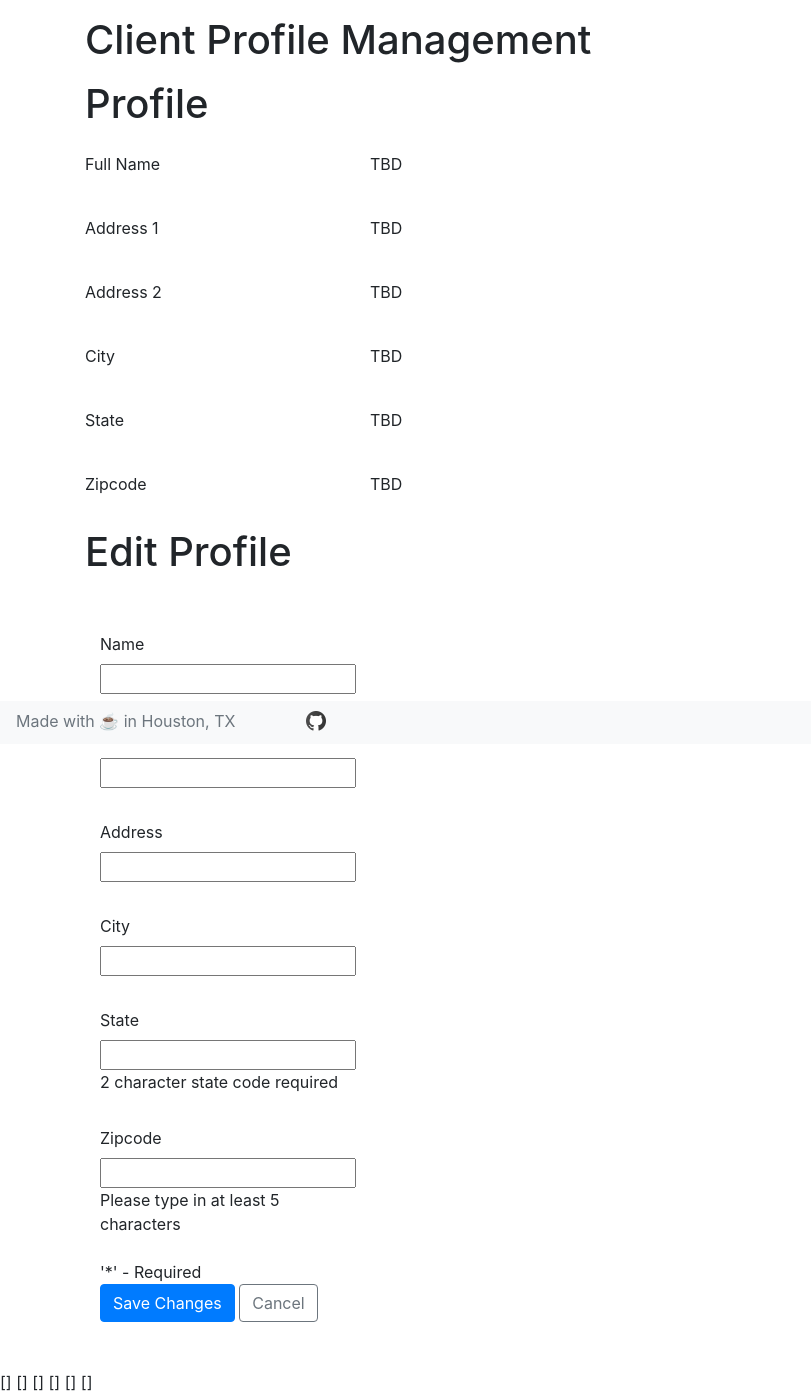
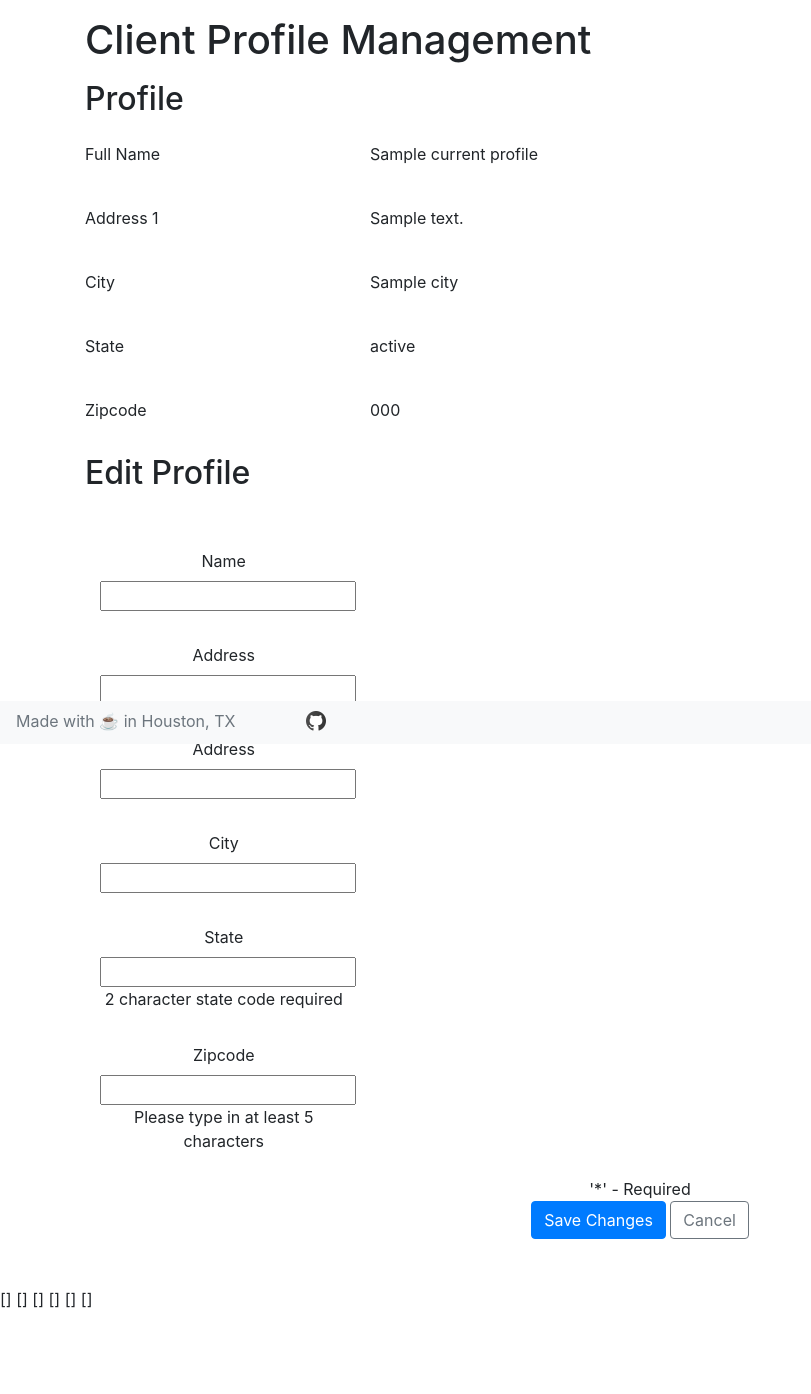
Before and after one commit to sammito1/fuel, a Django app: template fuel_project/fuel_app/templates/profile.html in a window 1280 px wide. Shown: the part 56-1450 px from the top of the page, without its empty margins (0-811 px from the left). After the commit the page ends 1364 px from the top, so only its background shows below. Run offline with Django 3.2, Linux system fonts and the light colour scheme; the template is opened without the code that fills it: most values are stand-ins (such as "Sample title", 1, 10 or a date in 2020); form fields are guessed from the names that the template uses; some libraries are stand-ins or nearby versions.

Commit message:
Current profile info displays properly

```diff
--- a/fuel_project/fuel_app/forms.py
+++ b/fuel_project/fuel_app/forms.py
@@ -35,8 +35,6 @@ class ProfileForm(forms.Form):
         widget=forms.TextInput(attrs={'class': 'form-control'}))
     address_1 = forms.CharField(label="Address 1*", max_length=200, required=True,
         widget=forms.TextInput(attrs={'class': 'form-control'}))
-    address_2 = forms.CharField(label="Address 2", max_length=200, required=False,
-        widget=forms.TextInput(attrs={'class': 'form-control'}))
     city = forms.CharField(label="City*", max_length=100, required=True,
         widget=forms.TextInput(attrs={'class': 'form-control'}))
     state = forms.ChoiceField(label="State*", required=True,
--- a/fuel_project/fuel_app/templates/profile.html
+++ b/fuel_project/fuel_app/templates/profile.html
@@ -6,13 +6,13 @@
     <!-- Client Profile Management -->
     <div class="container pt-3 pb-5">
         <h1 class="mb-3">Client Profile Management</h1>
-        <h1 class="mb-3">Profile</h1>
+        <h2 class="mb-3">Profile</h2>
         <div class="form-group row py-2">
           <div class="col-3">
             <label for="full-name">Full Name</label>
           </div>
           <div class="col-3">
-            <label for="full-name">TBD</label>
+            <label for="full-name">{{ current_profile.name | default_if_none:"TBD" }}</label>
           </div>
         </div>
 	      <div class="form-group row py-2">
@@ -20,15 +20,7 @@
             <label for="address-1">Address 1</label>
           </div>
           <div class="col-3">
-            <label for="address-1">TBD</label>
-          </div>
-        </div>
-	      <div class="form-group row py-2">
-          <div class="col-3">
-            <label for="address-2">Address 2</label>
-          </div>
-          <div class="col-3">
-            <label for="address-2">TBD</label>
+            <label for="address-1">{{ current_profile.address | default_if_none:"TBD"}}</label>
           </div>
         </div>
 	      <div class="form-group row py-2">
@@ -36,7 +28,7 @@
             <label for="city">City</label>
           </div>
           <div class="col-3">
-            <label for="city">TBD</label>
+            <label for="city">{{ current_profile.city | default_if_none:"TBD" }} </label>
           </div>
         </div>
         <div class="form-group row py-2">
@@ -44,7 +36,7 @@
             <label for="state">State</label>
           </div>
           <div class="col-3">
-            <label for="state">TBD</label>
+            <label for="state">{{ current_profile.state | default_if_none:"TBD" }}</label>
           </div>
         </div>
         <div class="form-group row py-2">
@@ -52,11 +44,11 @@
             <label for="zipcode">Zipcode</label>
           </div>
           <div class="col-3">
-            <label for="zipcode">TBD</label>
+            <label for="zipcode">{{ current_profile.zipcode | default_if_none:"TBD"}} </label>
           </div>
       </div>
-      <h1 class="mb-3">Edit Profile</h1>
-      <form action="profile" method="post" class="container mt-5" id="profile-form">
+      <h2 class="mb-3">Edit Profile</h2>
+      <form action="profile" method="post" class="container mt-5 text-center" id="profile-form">
         {% csrf_token %}
         <div class="form-group row py-2">
           <div class="col-3">
--- a/fuel_project/fuel_app/views.py
+++ b/fuel_project/fuel_app/views.py
@@ -70,6 +70,7 @@ def history(request):
 # profile management view
 @login_required
 def profile(request):
+    current_client = Client.objects.filter(user=request.user).first()
     if request.method == 'POST' and request.user.is_authenticated:
         form = ProfileForm(request.POST)
         if form.is_valid():
@@ -87,4 +88,4 @@ def profile(request):
             form = ProfileForm()
     else:
         form = ProfileForm()
-    return render(request, 'profile.html', {'form': form})
+    return render(request, 'profile.html', {'form': form, 'current_profile': current_client})
```
